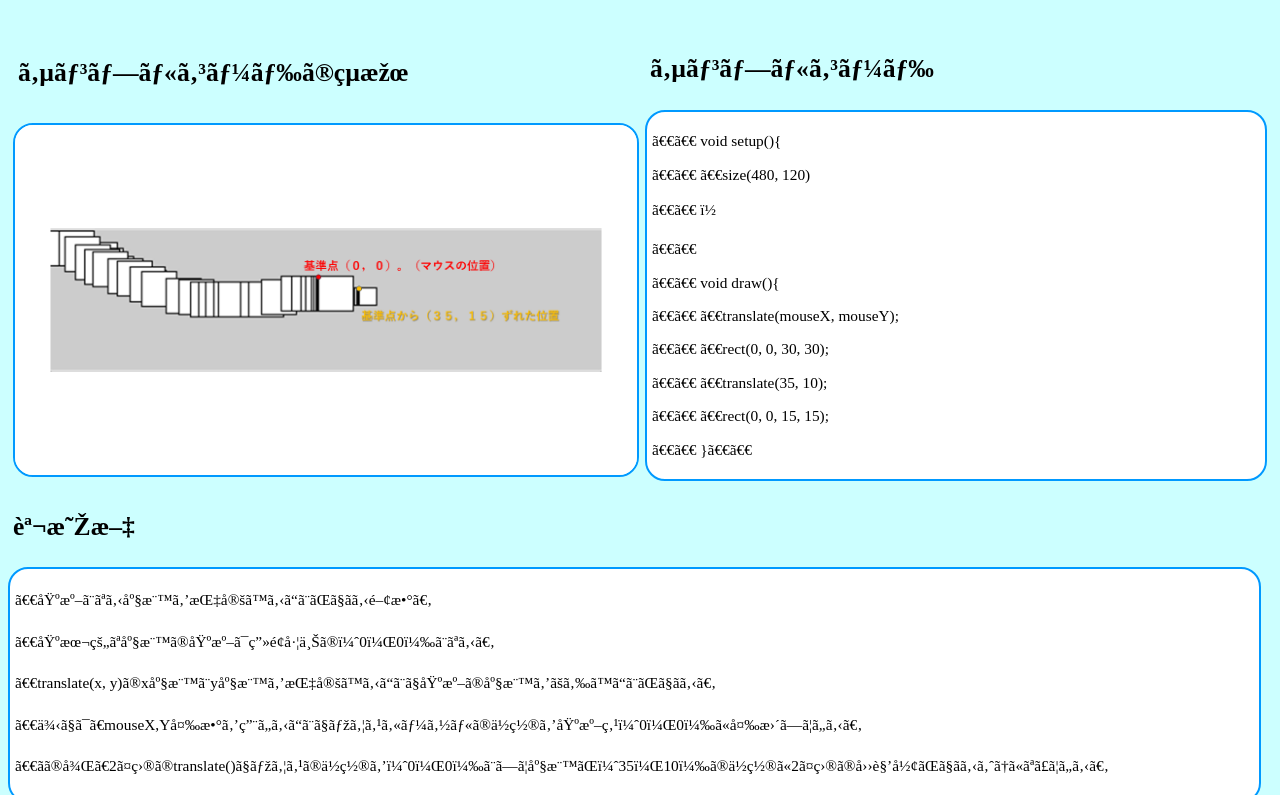
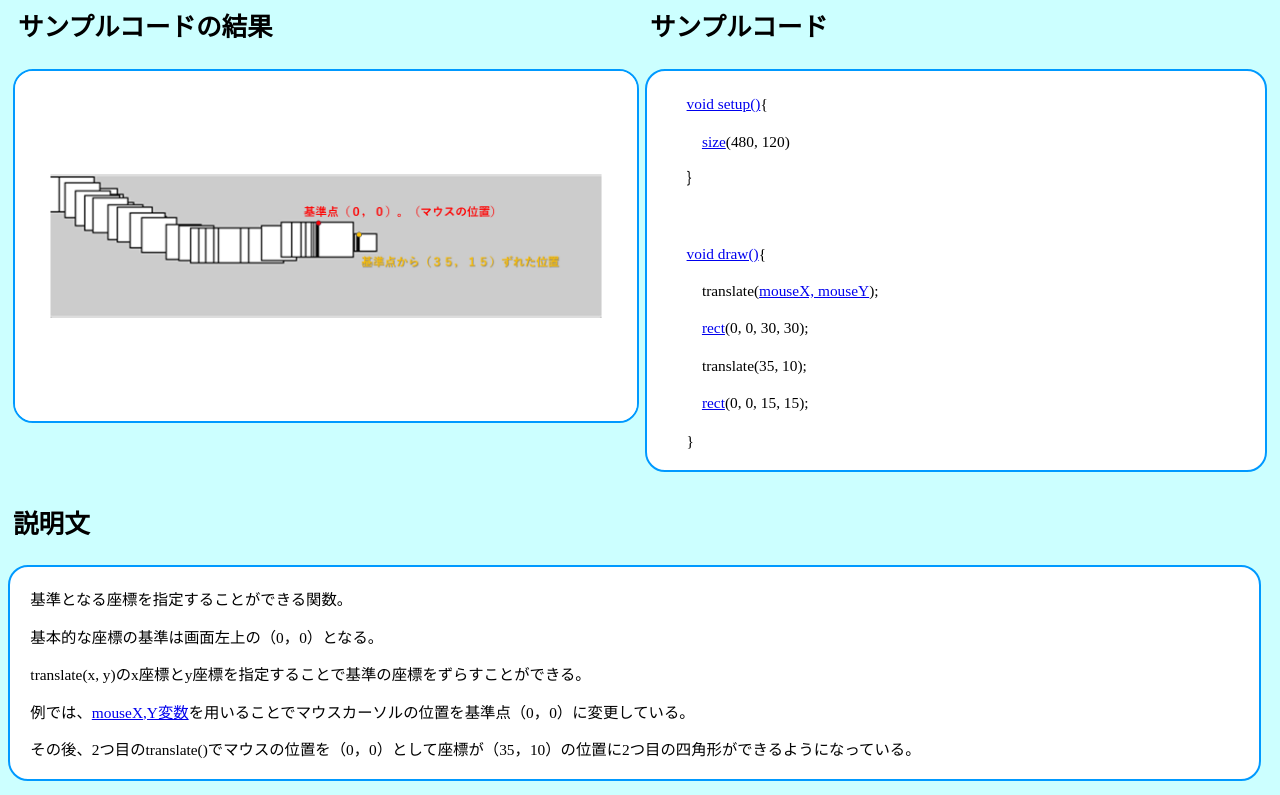
Before and after one commit to o-saringu/6-1, a plain HTML site: page index.html in a window 1280 px wide. Shown: the part 265-1060 px from the top of the page. Drawn offline with Linux system fonts and the light colour scheme.

Commit message:
Update index.html

```diff
--- a/index.html
+++ b/index.html
@@ -1,7 +1,14 @@
 <!DOCTYPE html>
+<html lang="jp">
+
 <head>
-<meta charset="UTF=8">
-<link rel="stylesheet" href="style.css">
+  <meta charset="UTF-8">
+  <link rel="stylesheet" href="style.css">
+  <meta name="viewport" content="width=device-width, initial-scale=1.0">
+
+<link rel="preconnect" href="https://fonts.googleapis.com">
+<link rel="preconnect" href="https://fonts.gstatic.com" crossorigin>
+<link href="https://fonts.googleapis.com/css2?family=Bangers&family=M+PLUS+1p:wght@500&family=Oswald&display=swap" rel="stylesheet">
 </head>
 
 <body>
@@ -22,15 +29,15 @@
 	<div class="yoko1">
 	<div class="komidasi2"><p>サンプルコード</div>
 <div class="code">
-	<p>　　	void setup(){
-	<p>　　	　size(480, 120)
+	<p>　　	<a href="https://o-saringu.github.io/5-2/"target="_blank" rel="noopener noreferrer" >void setup()</a>{
+	<p>　　	　<a href="https://o-saringu.github.io/size/"target="_blank" rel="noopener noreferrer" >size</a>(480, 120)
 	<p>　　	｝
 	<p>
-	<p>　　	void draw(){
-	<p>　　	　translate(mouseX, mouseY);
-	<p>　　	　rect(0, 0, 30, 30);
+	<p>　　	<a href="https://o-saringu.github.io/5-1/"target="_blank" rel="noopener noreferrer" >void draw()</a>{
+	<p>　　	　translate(<a href="https://o-saringu.github.io/5-3/"target="_blank" rel="noopener noreferrer" >mouseX, mouseY</a>);
+	<p>　　	　<a href="https://o-saringu.github.io/rect/"target="_blank" rel="noopener noreferrer" >rect</a>(0, 0, 30, 30);
 	<p>　　	　translate(35, 10);
-	<p>　　	　rect(0, 0, 15, 15);
+	<p>　　	　<a href="https://o-saringu.github.io/rect/"target="_blank" rel="noopener noreferrer" >rect</a>(0, 0, 15, 15);
 	<p>　　	}
 	</div>
 	</div>
@@ -41,7 +48,7 @@
 	<p>　基準となる座標を指定することができる関数。
 	<p>　基本的な座標の基準は画面左上の（0，0）となる。
 	<p>　translate(x, y)のx座標とy座標を指定することで基準の座標をずらすことができる。
-	<p>　例では、mouseX,Y変数を用いることでマウスカーソルの位置を基準点（0，0）に変更している。
+	<p>　例では、<a href="https://o-saringu.github.io/5-3/"target="_blank" rel="noopener noreferrer" >mouseX,Y変数</a>を用いることでマウスカーソルの位置を基準点（0，0）に変更している。
 	<p>　その後、2つ目のtranslate()でマウスの位置を（0，0）として座標が（35，10）の位置に2つ目の四角形ができるようになっている。
 
 </div>
```
